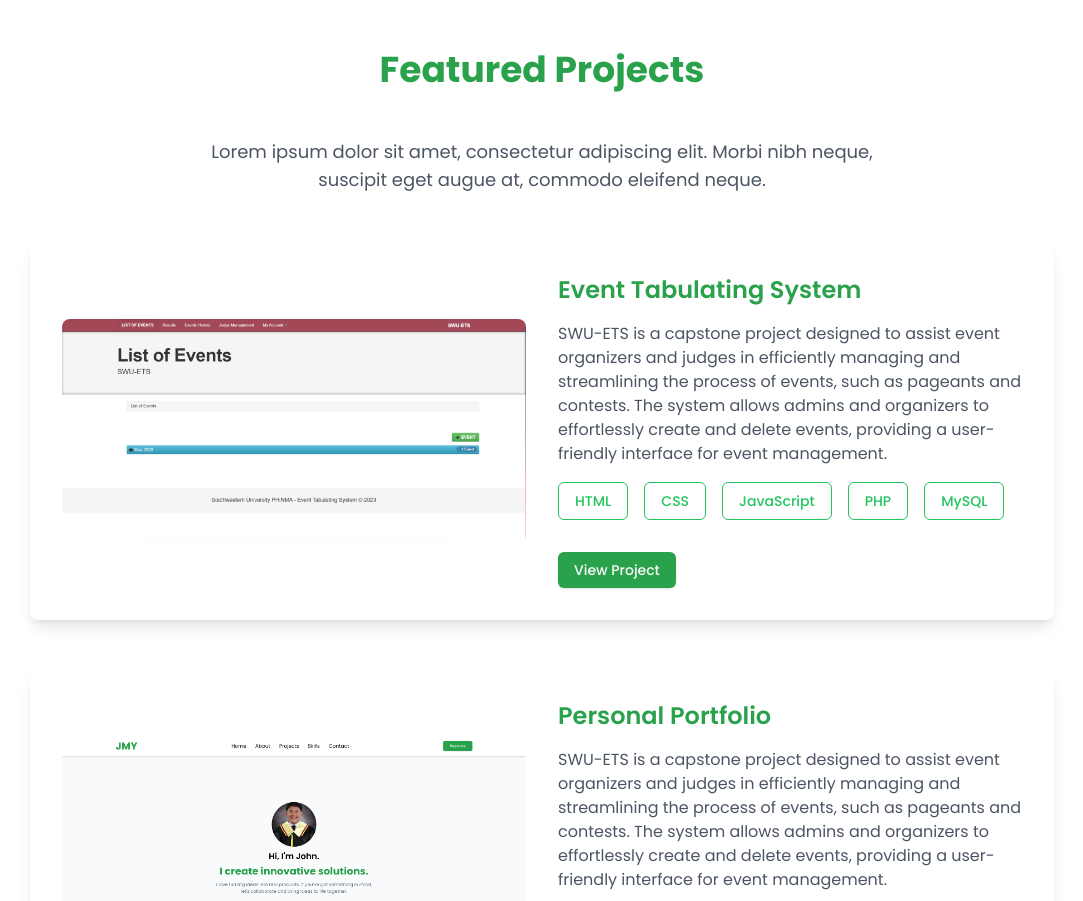
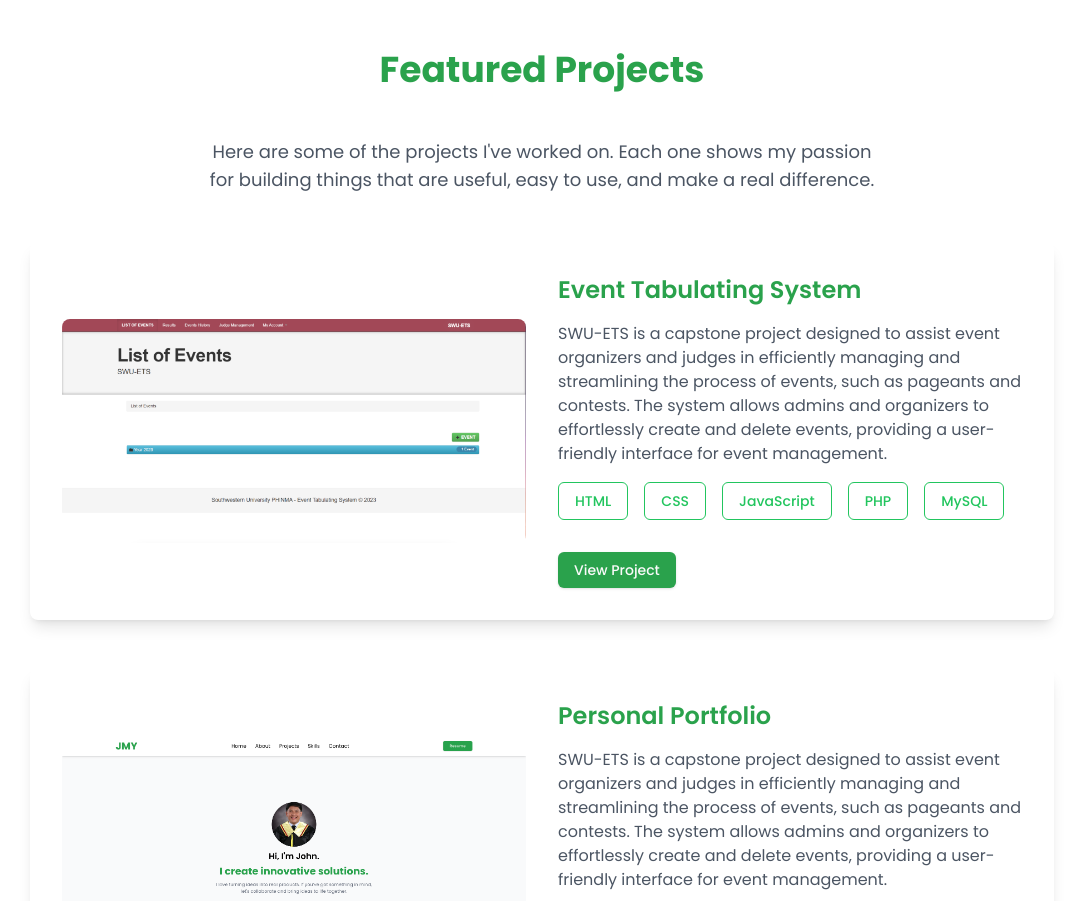
Before and after one commit to jmarie21/Personal-Portfolio, a Next.js app: page / in a window 1280 px wide. Shown: the part 1440-2341 px from the top of the page, without its empty margins (98-1181 px from the left). Built offline with nearby package versions, Linux system fonts and the light colour scheme.

Commit message:
fix: added projects paragraph

```diff
--- a/app/components/Projects.tsx
+++ b/app/components/Projects.tsx
@@ -11,8 +11,9 @@ export default function Projects() {
           Featured Projects
         </h2>
         <p className="text-lg text-gray-600 max-w-2xl mx-auto text-center">
-          Lorem ipsum dolor sit amet, consectetur adipiscing elit. Morbi nibh
-          neque, suscipit eget augue at, commodo eleifend neque.
+          Here are some of the projects I&apos;ve worked on. Each one shows my
+          passion for building things that are useful, easy to use, and make a
+          real difference.
         </p>
 
         {/* Project Card */}
--- a/app/data/projects.ts
+++ b/app/data/projects.ts
@@ -21,7 +21,7 @@ export const projects: Projects[] = [
     description:
       "SWU-ETS is a capstone project designed to assist event organizers and judges in efficiently managing and streamlining the process of events, such as pageants and contests. The system allows admins and organizers to effortlessly create and delete events, providing a user-friendly interface for event management.",
     image: "/images/portfolio.png",
-    url: "https://github.com/jmarie21/SWU-ETS",
+    url: "https://github.com/jmarie21/Personal-Portfolio",
     tools: ["NextJs", "Typescript", "ShadcnUI"],
   },
 ];
```
